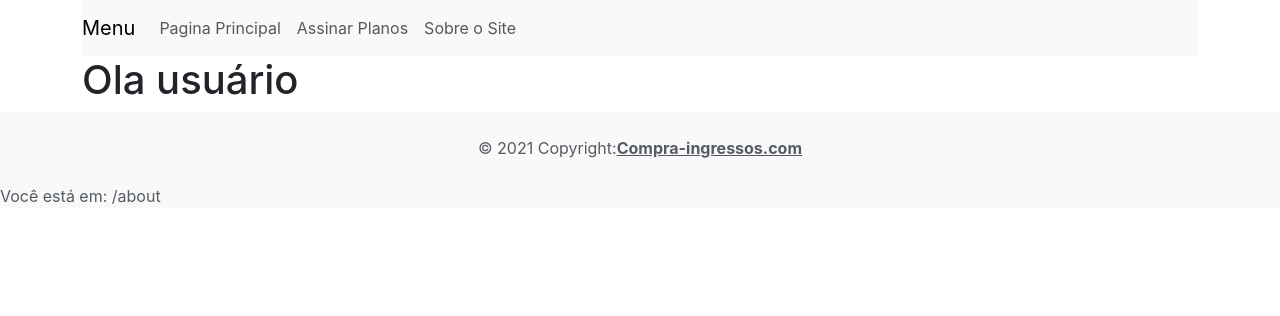
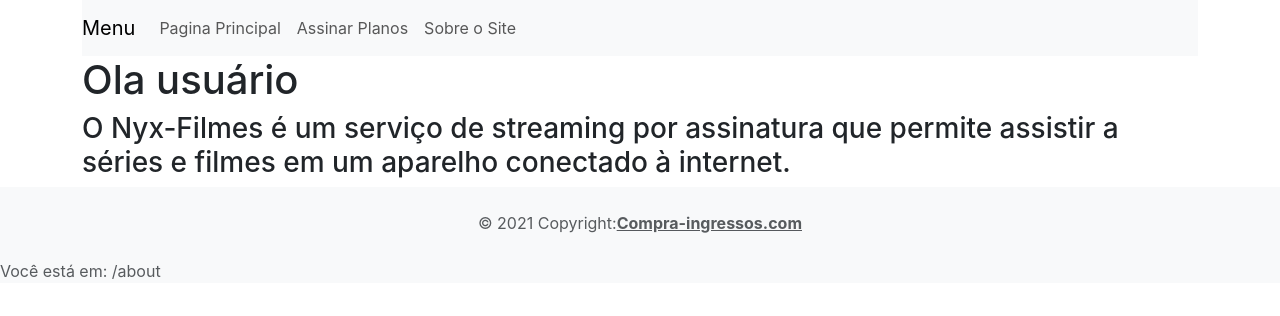
Before and after one commit to victorcals/Web-React, a React (Create React App) app: page /about in a window 1280 px wide. Shown: the top 316 px of the page. Built offline with nearby package versions, Linux system fonts and the light colour scheme.

Commit message:
Finish About

```diff
--- a/package.json
+++ b/package.json
@@ -4,6 +4,7 @@
   "private": true,
   "dependencies": {
     "@popperjs/core": "^2.11.6",
+    "@stripe/react-stripe-js": "^2.1.0",
     "@testing-library/jest-dom": "^5.16.5",
     "@testing-library/react": "^13.4.0",
     "@testing-library/user-event": "^13.5.0",
--- a/src/App.js
+++ b/src/App.js
@@ -48,7 +48,7 @@ function App() {
 
 
 
-        <Route path='planos' element={<Planos />} />z
+        <Route path='planos' element={<Planos />} />
         <Route path='detalhes/:filme' element={<Detalhes />} />
         <Route path='contratar/:val' element={<Contratar />} />
         <Route path='pagamento' element={<Pagamento />} />
--- a/src/components/Filme/index.js
+++ b/src/components/Filme/index.js
@@ -45,5 +45,7 @@ export default function Filme() {
         ))}
       </div>
     </div>
+
+
   )
 }
--- a/src/pages/about.js
+++ b/src/pages/about.js
@@ -9,7 +9,8 @@ function About() {
             <h1>Ola usuário {name} </h1>
 
 
-            <h3></h3>
+
+            <h3>O Nyx-Filmes é um serviço de streaming por assinatura que permite assistir a séries e filmes em um aparelho conectado à internet.</h3>
             {/* <Footer /> */}
         </div >
     )
```
Also changed, not shown: src/icon/pagamento.js (line endings or trailing spaces), 1 other file (tests, documents, lock files or other folders).
